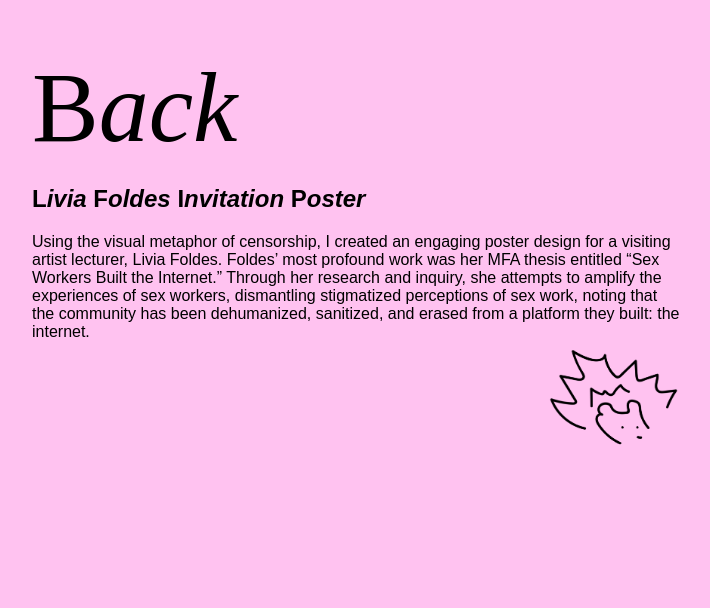
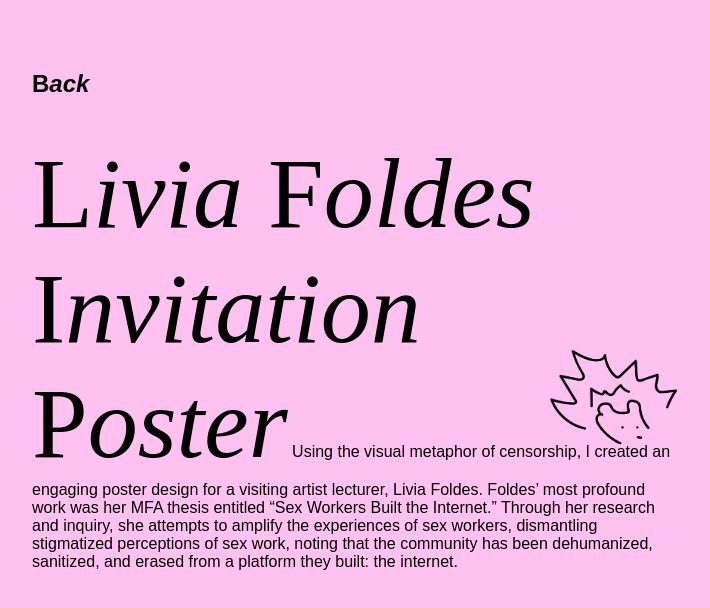
Before and after one commit to hedgehogluvr/portfolio, a website: page liviafoldes.html in a window 1280 px wide. Shown: the whole page, without its empty margins (28-738 px from the left). Drawn offline with Linux system fonts and the light colour scheme.

Commit message:
Update liviafoldes.html

```diff
--- a/liviafoldes.html
+++ b/liviafoldes.html
@@ -16,9 +16,9 @@
 
 <!-- Text Content -->
 <div class="text-section" id="text">
-  <h><a href="index.html">B<i>ack</i></a></h>
+  <h2><a href="index.html">B<i>ack</i></a></h2>
 <br>
-  <h2>L<i>ivia</i> F<i>oldes</i> I<i>nvitation</i> P<i>oster</i></h2>
+  <h>L<i>ivia</i> F<i>oldes</i> I<i>nvitation</i> P<i>oster</i></h>
 
   <p2>
   Using the visual metaphor of censorship, I created an engaging poster design
```
